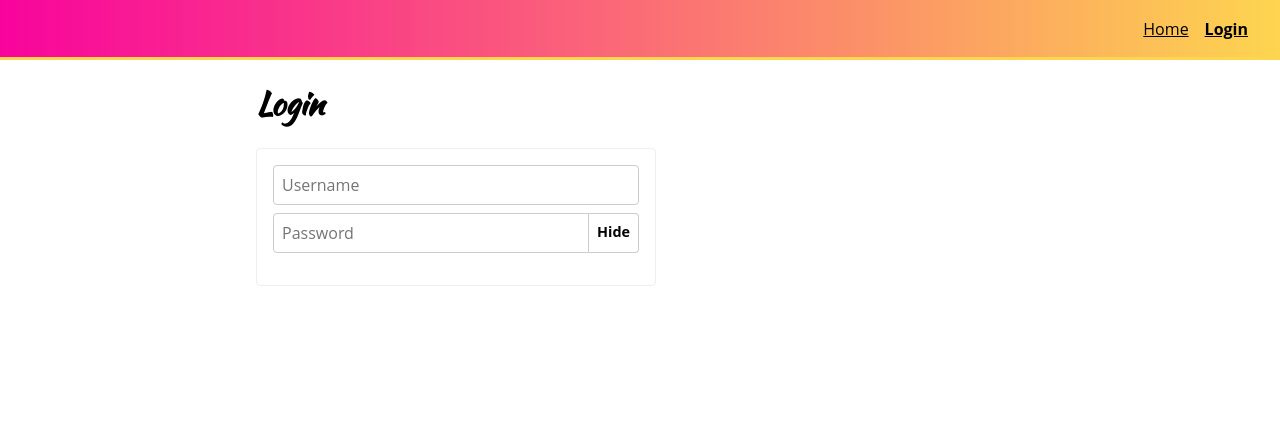
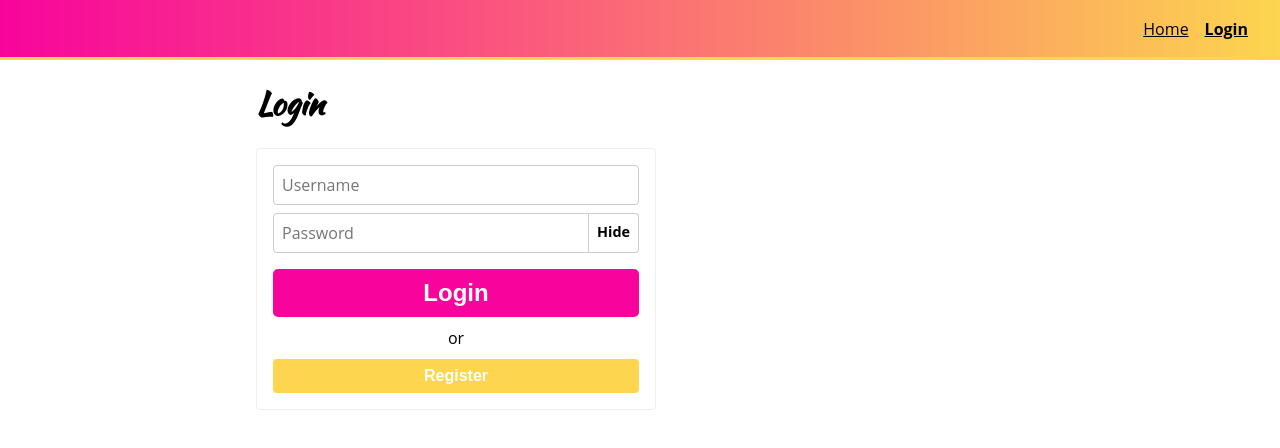
Before and after one commit to tatsurodev/react-styled-components, a React (Create React App) app in the folder styled-components-v5/: page /login in a window 1280 px wide. Shown: the top 448 px of the page. Built offline with nearby package versions, Linux system fonts and the light colour scheme; a web font is replaced by a local one.

Commit message:
Login, Register buttonとloading表示 19

```diff
--- a/styled-components-v5/src/components/common/Button.js
+++ b/styled-components-v5/src/components/common/Button.js
@@ -3,7 +3,7 @@
 const Button = styled.button`
   color: white;
   /* 変数展開内の関数でcomponentのpropsにaccessできる */
-  background: ${(p) => (p.secondary ? 'black' : '#f8049c')};
+  background: ${(p) => (p.secondary ? '#fdd54f' : '#f8049c')};
   font-weight: bold;
   /* 複数のpropertyをcss helperを使うと1つのinterpolate functionで記述できる */
   ${(p) =>
--- a/styled-components-v5/src/components/pages/Login.js
+++ b/styled-components-v5/src/components/pages/Login.js
@@ -1,5 +1,5 @@
-import React, { useState } from 'react'
-import { PageLayout, Input, PasswordInput } from 'components/common'
+import React, { useState, useEffect } from 'react'
+import { PageLayout, Input, PasswordInput, Button } from 'components/common'
 import styled from 'styled-components'
 
 const Form = styled.form`
@@ -11,10 +11,18 @@
   box-sizing: border-box;
   color: black;
   border-radius: 4px;
+
+  .alt-text {
+    text-align: center;
+    margin: 10px 0;
+  }
 `
+
+let timeout
 
 export default function Login() {
   const [formFields, setFormFields] = useState({ username: '', password: '' })
+  const [loading, setLoading] = useState(false)
 
   function handleInputChange(e) {
     e.persist()
@@ -24,10 +32,27 @@
     }))
   }
 
+  function handleSubmit(e) {
+    e.preventDefault()
+    setLoading(true)
+    timeout = setTimeout(() => {
+      setLoading(false)
+    }, 2000)
+  }
+
+  useEffect(() => {
+    return () => {
+      if (timeout) {
+        // page変遷でLoginから離れた時に、handleSubmitでloadingをfalseにするtimeoutをcancel、でないとerror
+        clearTimeout(timeout)
+      }
+    }
+  }, [])
+
   return (
     <PageLayout>
       <h1>Login</h1>
-      <Form>
+      <Form onSubmit={handleSubmit}>
         <Input
           value={formFields.username}
           onChange={handleInputChange}
@@ -40,6 +65,17 @@
           onChange={handleInputChange}
           name="password"
         />
+        <Button large type="submit" disabled={loading}>
+          {loading ? 'Loading...' : 'Login'}
+        </Button>
+        {!loading && (
+          <>
+            <div className="alt-text">or</div>
+            <Button secondary type="button">
+              Register
+            </Button>
+          </>
+        )}
       </Form>
     </PageLayout>
   )
```
Also changed, not shown: 1 other file (tests, documents, lock files or other folders).
